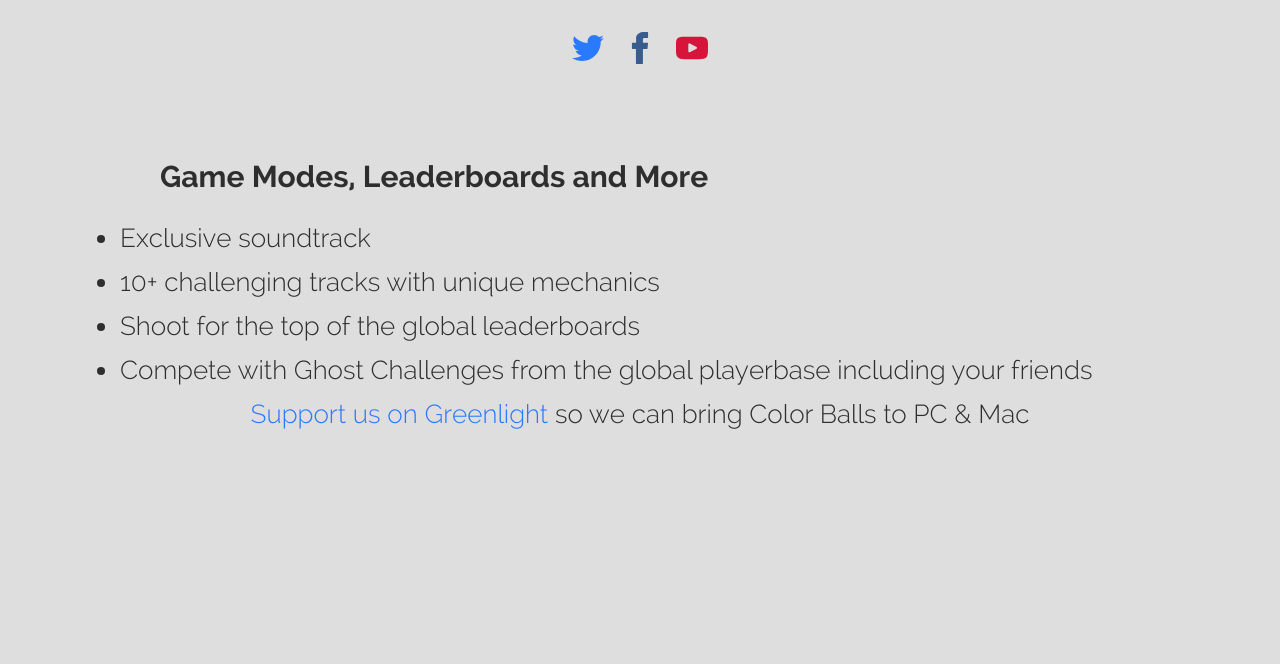
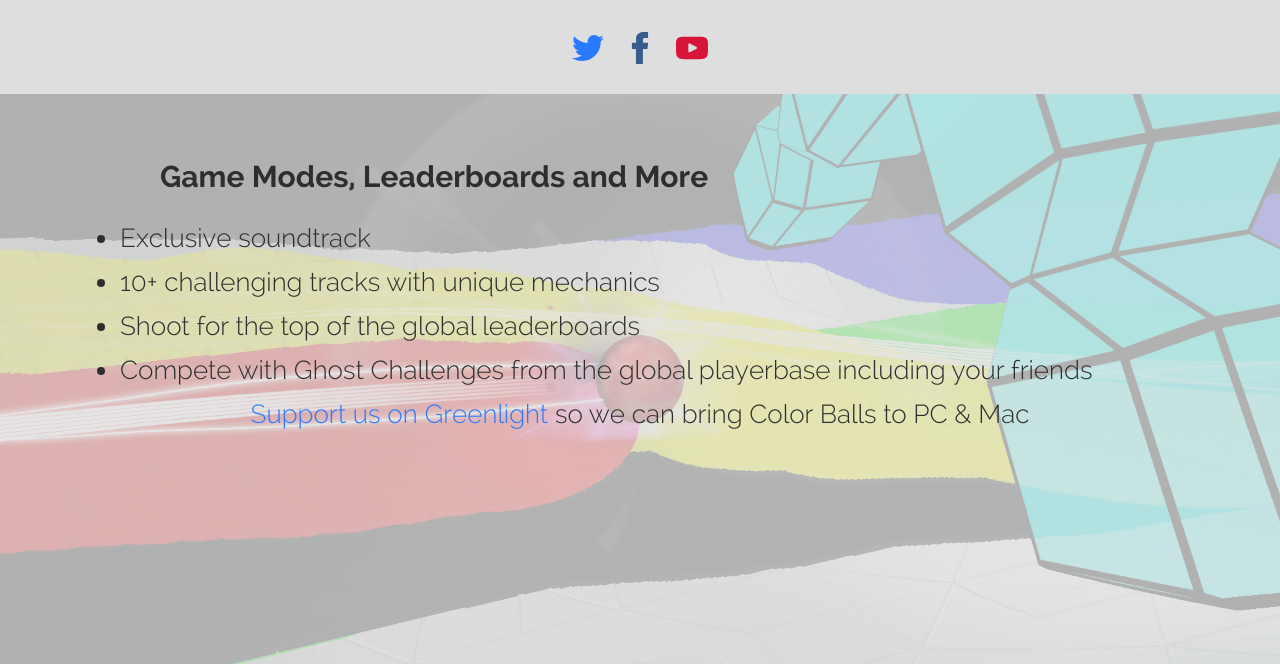
Before and after one commit to zoako/zoako.github.io, a Jekyll site: the page built from index.html, in a window 1280 px wide. Shown: the part 2654-3318 px from the top of the page. Built offline with Jekyll 4.4.1, drawn with Linux system fonts in a browser that asks for light colours; some of the changed text lies outside the part shown; grey boxes are pictures that could not be loaded.

Commit message:
adding 'zoako studios' mention at bottom RC

```diff
--- a/_sass/_cbsite.scss
+++ b/_sass/_cbsite.scss
@@ -47,6 +47,19 @@
     background-size: cover;
     background-attachment: fixed;
     background-position: bottom;
+    opacity: 0.2;
+    z-index: -1;
+}
+
+.section-bg-tight {
+    position: absolute;
+    top: 0;
+    width: 100%;
+    height: 100%;
+    background-repeat: no-repeat;
+    background-size: cover;
+    background-attachment: scroll;
+    background-position: center;
     opacity: 0.2;
     z-index: -1;
 }
--- a/index.html
+++ b/index.html
@@ -68,8 +68,8 @@
 	  {% endif %}
   </p>
 </div>
-<div class="section" style="padding-bottom: 400px;">
-	<div class="section-bg"></div>
+<div class="section" style="padding-bottom: 200px;">
+	<div class="section-bg-tight" style="background-image:url(/img/bg-3.png)"></div>
 	<div class="section-content">
 		<h1>Game Modes, Leaderboards and More</h1>
 		<ul>
@@ -82,3 +82,9 @@
 		Support us on Greenlight</a> so we can bring Color Balls to PC & Mac</p>
 	</div>
 </div>
+<div class="section">
+	<div class="section-bg-tight" style="background-image:url(/img/zk-logo.png)"></div>
+	<div class="section-content">
+		<h1>Brought to you by Zoako Studios</h1>
+	</div>
+</div>
```
